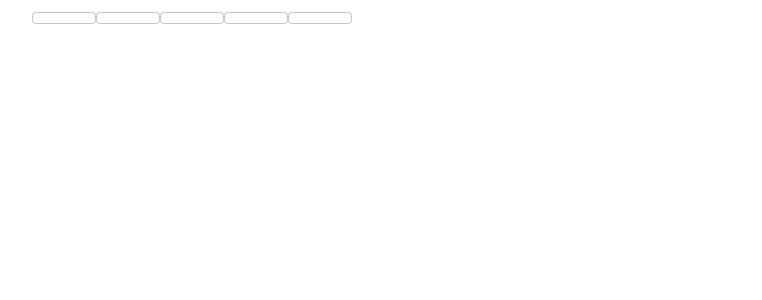
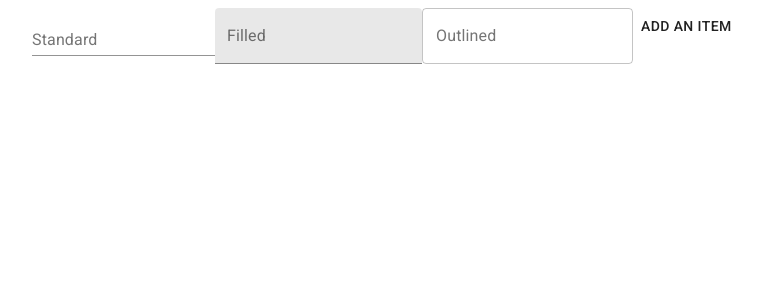
Before and after one commit to GCaplan777/passportpal, a React (Create React App) app in the folder client/: page /packinglist in a window 1280 px wide. Shown: the top 300 px of the page, without its empty margins (0-762 px from the left). Built offline with nearby package versions, Linux system fonts and the light colour scheme; no server answers.

Commit message:
added button to Packing List

```diff
--- a/client/src/components/PackingList.js
+++ b/client/src/components/PackingList.js
@@ -1,15 +1,32 @@
 import React from "react";
-import TextField from "@material-ui/core/Button";
+import TextField from "@material-ui/core/TextField";
+import Button from "@material-ui/core/Button";
+
+// I need a form with inputs for user to make a list
+// I need it to display
+// User needs to be able to checkoff completed items,
+// completed items will live in a different column or list
+
+// starting elements
+
+// user interactions
+
+// display user
 
 const PackingList = () => {
   return (
     <div>
-      <form className noValidate autoComplete="off">
+      <form noValidate autoComplete="off">
+        <TextField id="standard-basic" label="Standard" />
+        <TextField id="filled-basic" label="Filled" variant="filled" />
         <TextField id="outlined-basic" label="Outlined" variant="outlined" />
-        <TextField id="outlined-basic" label="Outlined" variant="outlined" />
-        <TextField id="outlined-basic" label="Outlined" variant="outlined" />
-        <TextField id="outlined-basic" label="Outlined" variant="outlined" />
-        <TextField id="outlined-basic" label="Outlined" variant="outlined" />
+        <Button
+          onClick={() => {
+            alert("clicked");
+          }}
+        >
+          Add an Item
+        </Button>
       </form>
     </div>
   );
```
